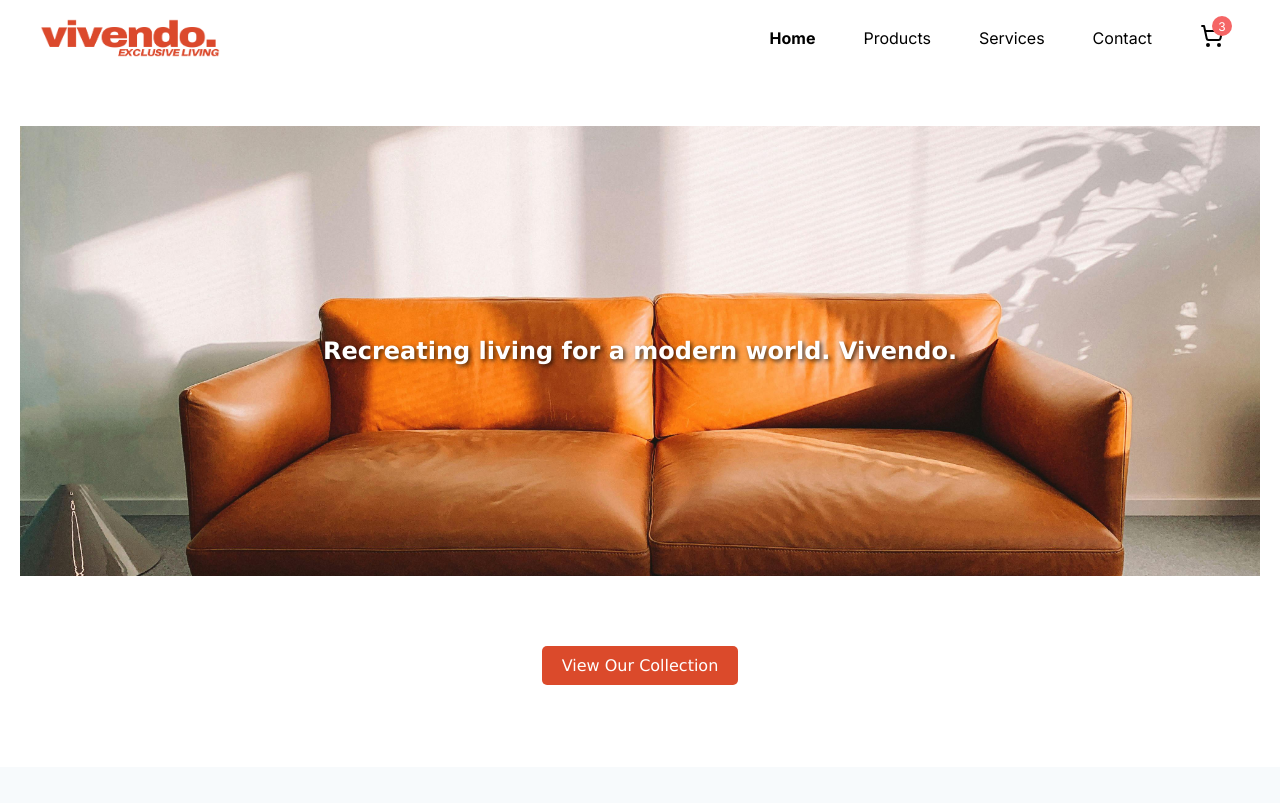
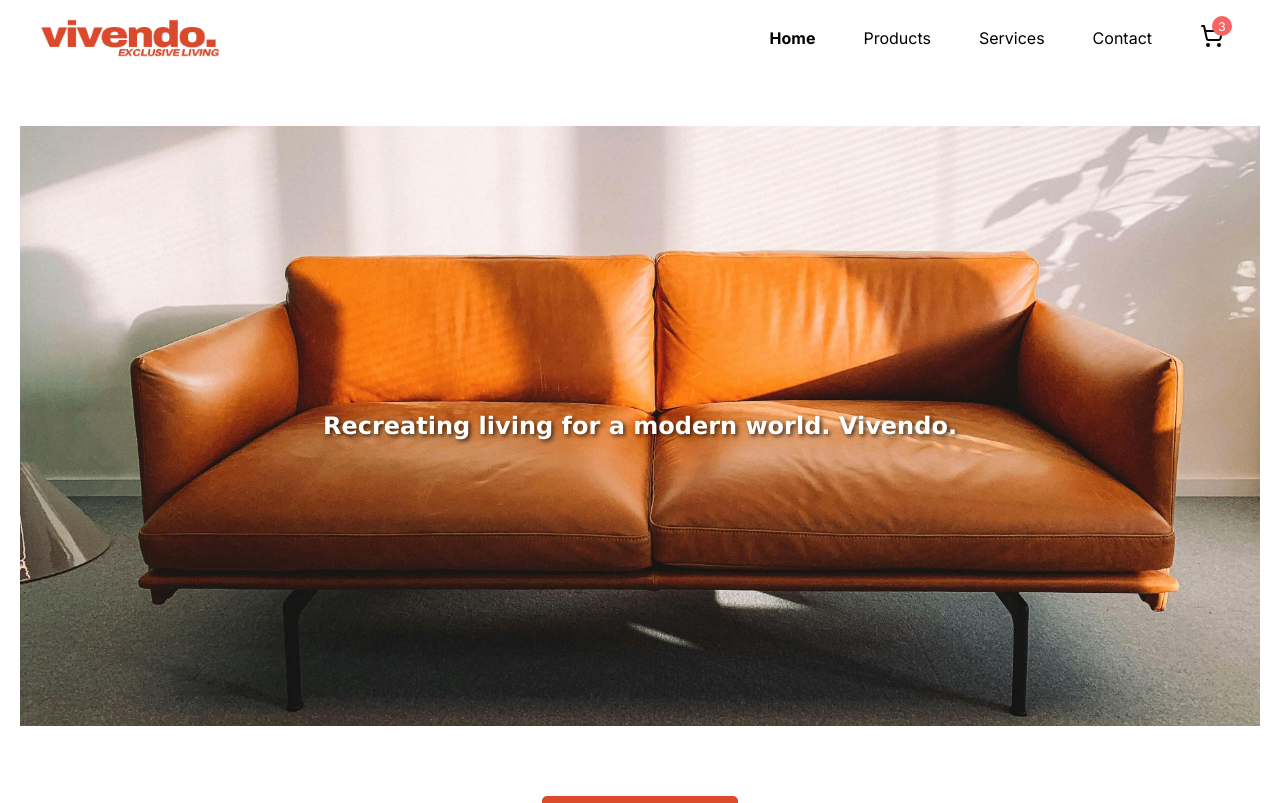
Before and after one commit to EdwardSpaeth/Cloud-Project-Group-11, a Next.js app in the folder frontend/webshop/: page / in a window 1280 px wide. Shown: the top 803 px of the page. Built offline with nearby package versions, Linux system fonts and the light colour scheme.

Commit message:
Adjustments on contact + landing page

```diff
--- a/frontend/webshop/src/app/page.js
+++ b/frontend/webshop/src/app/page.js
@@ -9,7 +9,7 @@ export default function Home() {
         <section className={styles.hero}>
           <div className={styles.landingImageContainer}>
             <Image
-              src="/images/landing.jpg"
+              src="/images/Landing.jpg"
               alt="Landing Image"
               layout="fill"
               objectFit="cover"
--- a/frontend/webshop/src/app/page.module.css
+++ b/frontend/webshop/src/app/page.module.css
@@ -31,7 +31,6 @@
 }
 
 .hero h1 {
-  font-size: 30px;
   color: #262626;
   margin-bottom: 50px;
 }
@@ -39,7 +38,7 @@
 .landingImageContainer {
   position: relative;
   width: 100%;
-  height: 450px;
+  height: 600px;
   margin-bottom: 50px;
 }
 
@@ -49,7 +48,7 @@
   left: 0;
   width: 100%;
   height: 100%;
-  object-fit: cover;
+  object-fit: fill;
 }
 
 .landingText {
--- a/frontend/webshop/src/app/pages/contact/contact.module.css
+++ b/frontend/webshop/src/app/pages/contact/contact.module.css
@@ -62,7 +62,7 @@
 
   .contactForm {
     width: 100%;
-    max-width: 600px;
+    max-width: 800px;
     background: #ffffff;
     padding: 2rem;
     border-radius: 8px;
--- a/frontend/webshop/src/app/pages/contact/page.js
+++ b/frontend/webshop/src/app/pages/contact/page.js
@@ -106,9 +106,11 @@ export default function Contact() {
                   className={errors.message ? styles.errorInput : ''}
                 />
               </div>
+              <center>
               <button type="submit" className={styles.submitButton}>
                 Send Message
               </button>
+              </center>
             </form>
           </div>
         </section>
```
Also changed, not shown: frontend/webshop/public/images/Landing.png (added), frontend/webshop/public/images/landing.jpg.
